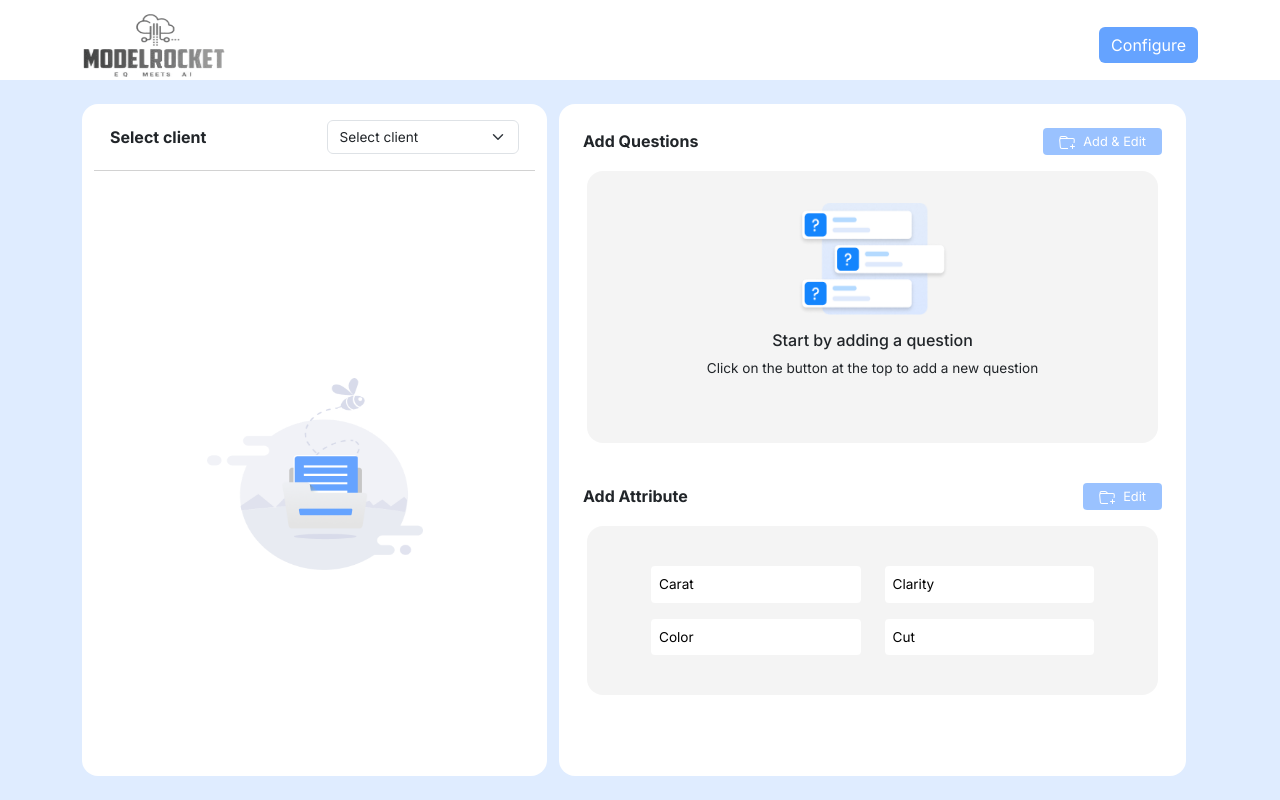
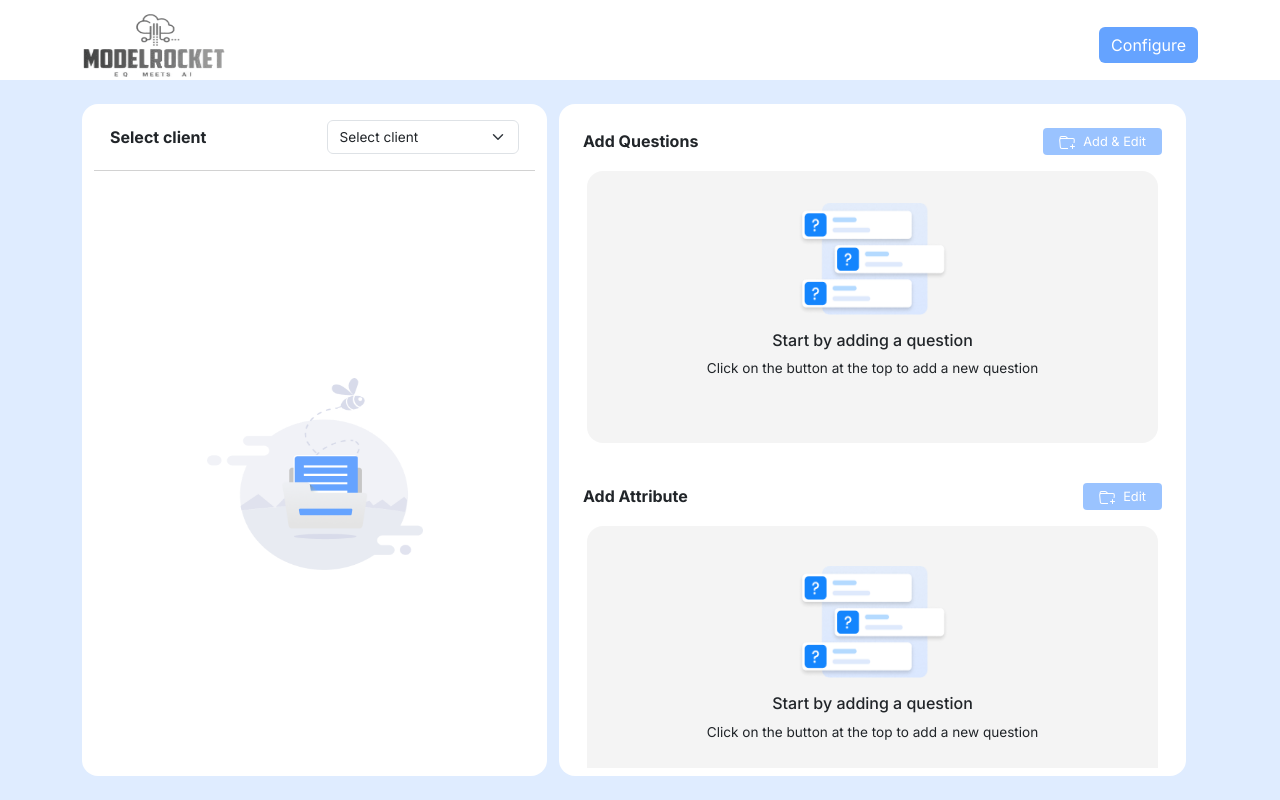
Before and after one commit to krishna-kumarr/modelrocket, a React (Create React App) app: page /product-details in a window 1280 px wide. Built offline with nearby package versions, Linux system fonts and the light colour scheme.

Commit message:
FIX : attribute array

```diff
--- a/src/Component/ProductDetails.jsx
+++ b/src/Component/ProductDetails.jsx
@@ -83,8 +83,8 @@ const ProductDetails = () => {
 
 
     //attribute modal box
-    const [attributesArray, setAttributesArray] = useState(['Carat', 'Clarity', 'Color', 'Cut']);
-    const [attributesArrayModal, setAttributesArrayModal] = useState(['Carat', 'Clarity', 'Color', 'Cut']);
+    const [attributesArray, setAttributesArray] = useState([]);
+    const [attributesArrayModal, setAttributesArrayModal] = useState([]);
 
 
     const handleSelectClient = (e) => {
@@ -93,7 +93,9 @@ const ProductDetails = () => {
             return v.clientName === e.target.value ? v : null
         })
 
-        setDisplayAccordionData(selectedClientData.length > 0 ? selectedClientData[0].data : [])
+        setDisplayAccordionData(selectedClientData.length > 0 ? selectedClientData[0].data : []);
+        setAttributesArray(selectedClientData.length > 0 ? ['Carat', 'Clarity', 'Color', 'Cut']:[])
+        setAttributesArrayModal(selectedClientData.length > 0 ? ['Carat', 'Clarity', 'Color', 'Cut']:[])
     }
 
     useEffect(() => {
```
